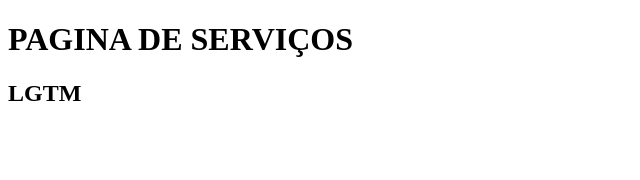
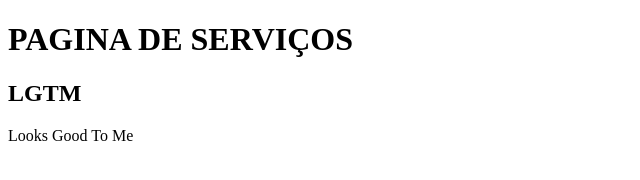
Before and after one commit to AneteNeto/github-for-teams, a plain HTML site: page service.html in a window 1280 px wide. Shown: the whole page, without its empty margins (0-640 px from the left). Drawn offline with Linux system fonts and the light colour scheme.

Commit message:
Update service.html

```diff
--- a/service.html
+++ b/service.html
@@ -6,5 +6,6 @@
 <body>
 	<h1>PAGINA DE SERVIÇOS</h1>
 	<h2>LGTM</h2>
+	<p>Looks Good To Me</p>
 </body>
 </html>
```
